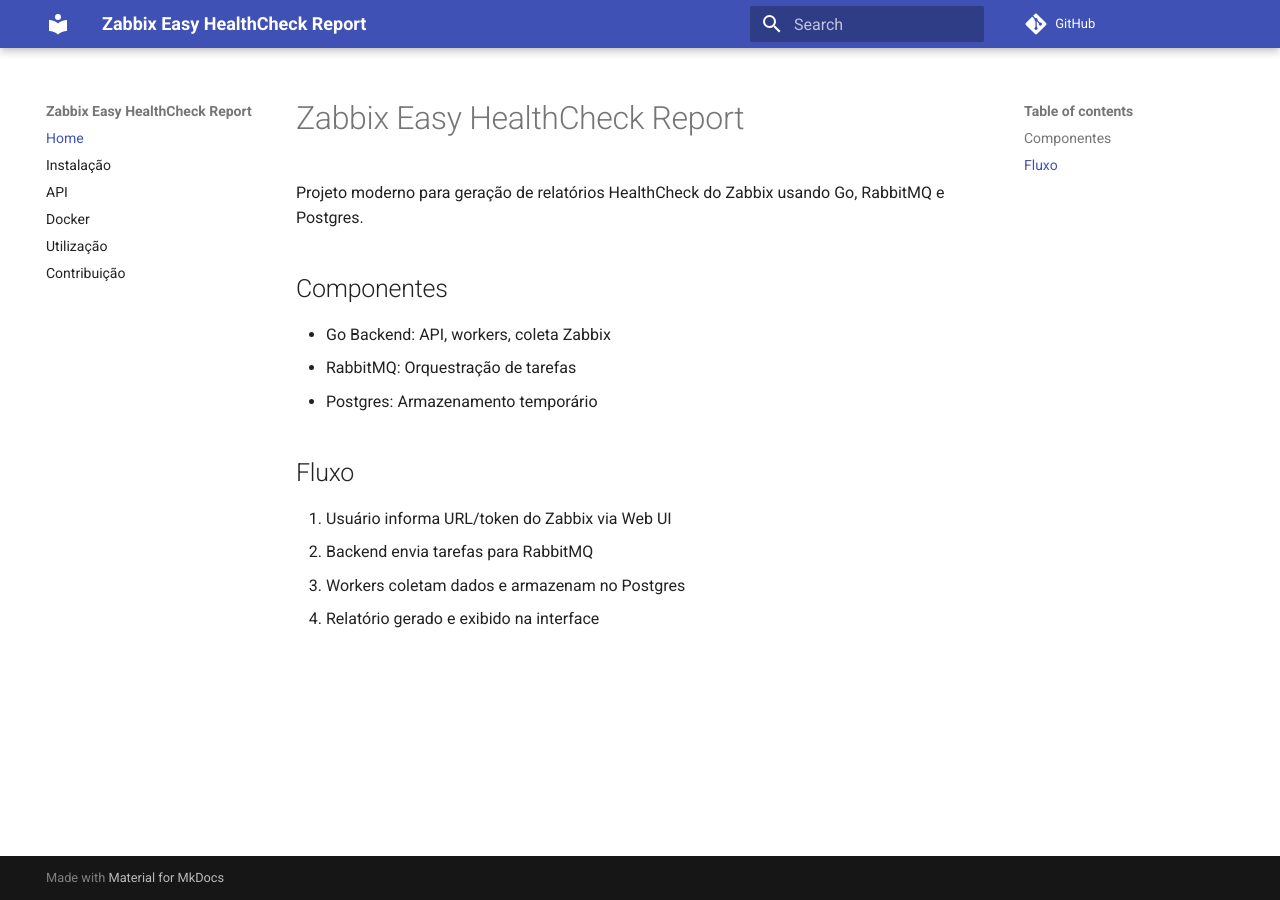
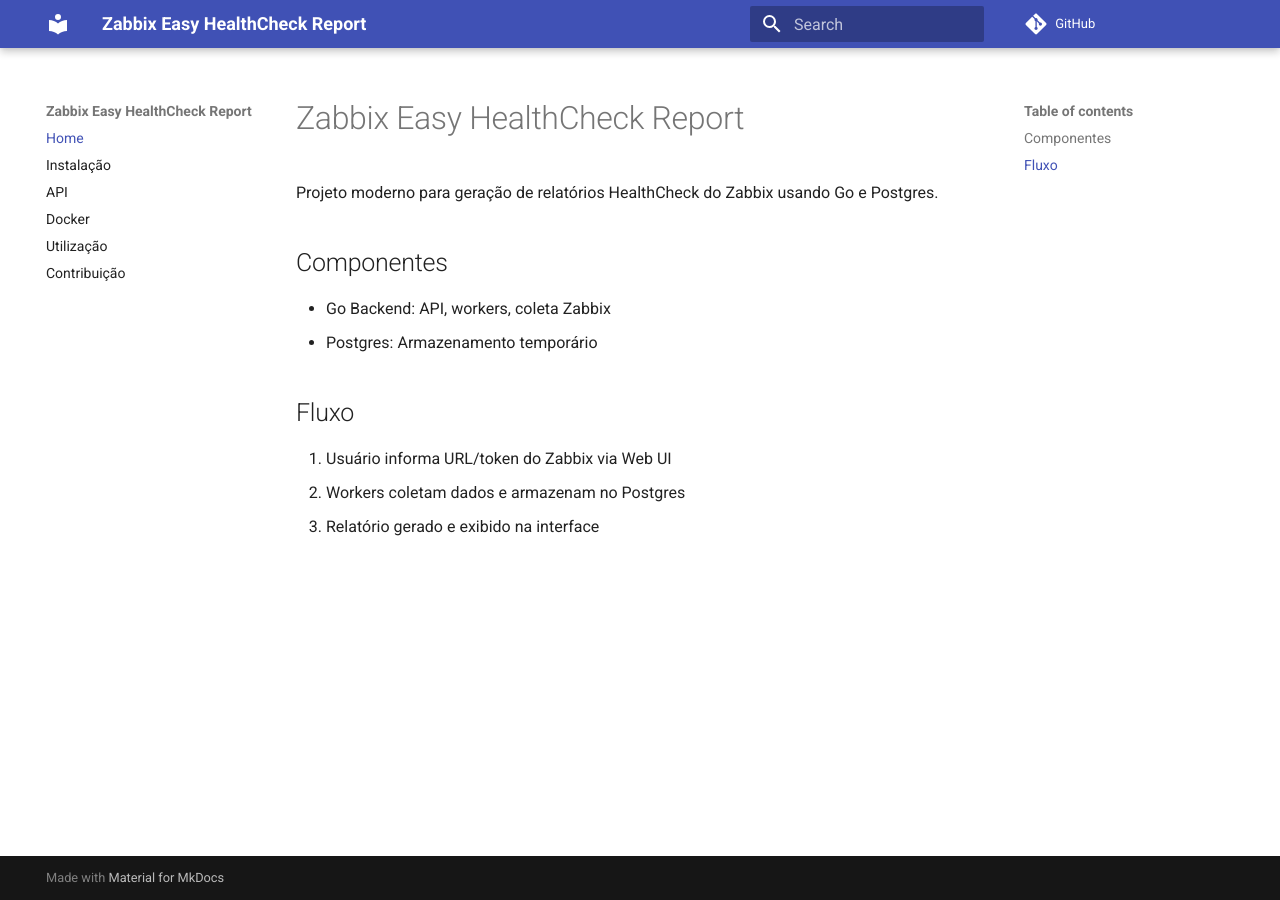
Before and after one commit to bernardolankheet/zabbix-easy, an MkDocs documentation site: the page built from docs/index.md, in a window 1280 px wide. Built offline with MkDocs 1.6.1 and Material for MkDocs 9.7.7, drawn with Linux system fonts in a browser that asks for light colours; comment, search, counter and statistics services are not loaded.

```diff
--- a/docs/index.md
+++ b/docs/index.md
@@ -1,14 +1,12 @@
 # Zabbix Easy HealthCheck Report
 
-Projeto moderno para geração de relatórios HealthCheck do Zabbix usando Go, RabbitMQ e Postgres.
+Projeto moderno para geração de relatórios HealthCheck do Zabbix usando Go e Postgres.
 
 ## Componentes
 - Go Backend: API, workers, coleta Zabbix
-- RabbitMQ: Orquestração de tarefas
 - Postgres: Armazenamento temporário
 
 ## Fluxo
 1. Usuário informa URL/token do Zabbix via Web UI
-2. Backend envia tarefas para RabbitMQ
-3. Workers coletam dados e armazenam no Postgres
-4. Relatório gerado e exibido na interface
+2. Workers coletam dados e armazenam no Postgres
+3. Relatório gerado e exibido na interface
```
Also changed, not shown: docker-compose.yml (+5 -5 lines), docs/links.md (+3 -3 lines), docs/docker.md (line endings or trailing spaces), web/static/script.js (line endings or trailing spaces), 1 other file.
